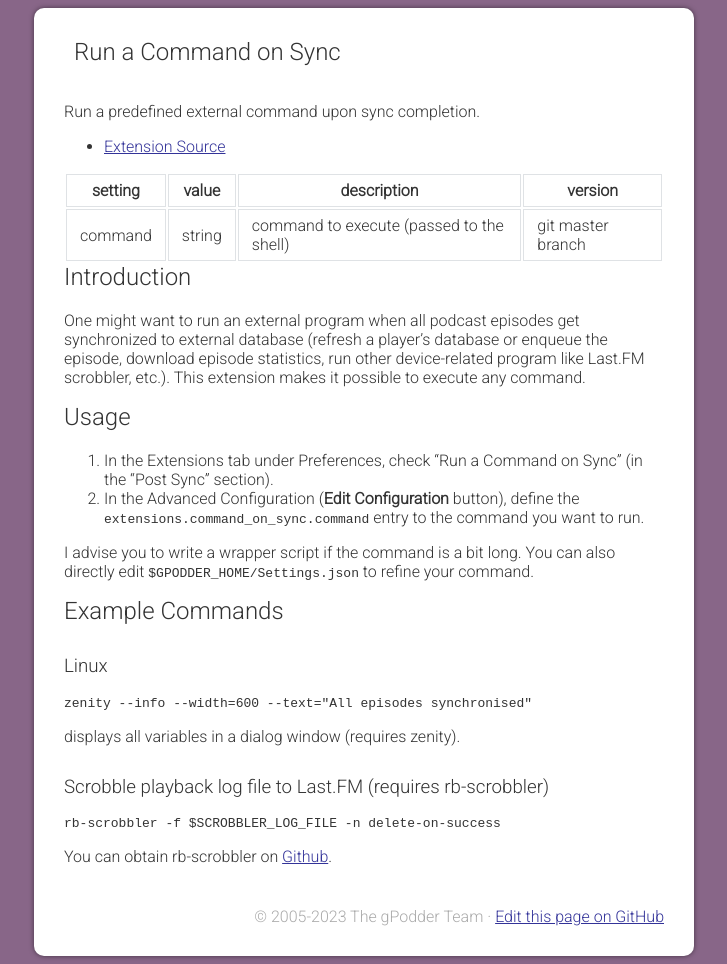
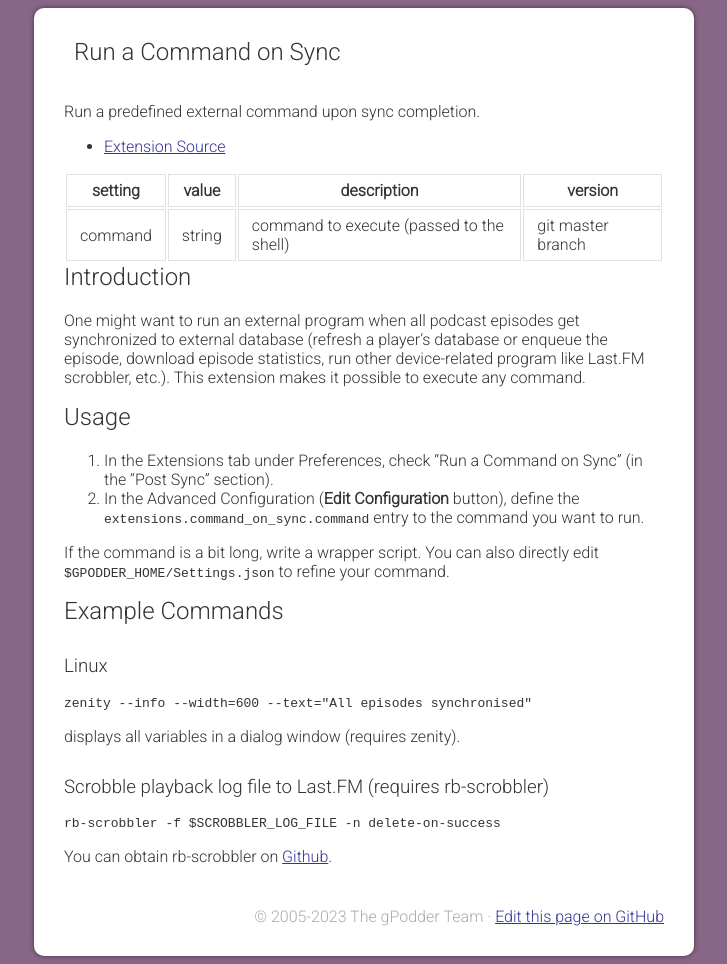
Before and after one commit to gpodder/gpodder.github.io, a Jekyll site: the page built from docs/extensions/commandonsync.md, in a window 1280 px wide. Shown: the whole page, without its empty margins (276-1003 px from the left). Built offline with Jekyll 4.4.1, drawn with Linux system fonts in a browser that asks for light colours; our own code applies the rules of GitHub Pages for plain Markdown files.

Commit message:
Update docs/extensions/commandonsync.md
Co-authored-by: Thomas Perl <m@thp.io>

```diff
--- a/docs/extensions/commandonsync.md
+++ b/docs/extensions/commandonsync.md
@@ -23,7 +23,7 @@ Usage
 2. In the Advanced Configuration (**Edit Configuration** button), define the `extensions.command_on_sync.command`
     entry to the command you want to run.
 
-I advise you to write a wrapper script if the command is a bit long. You can also directly edit
+If the command is a bit long, write a wrapper script. You can also directly edit
 `$GPODDER_HOME/Settings.json` to refine your command.
 
 Example Commands
```
